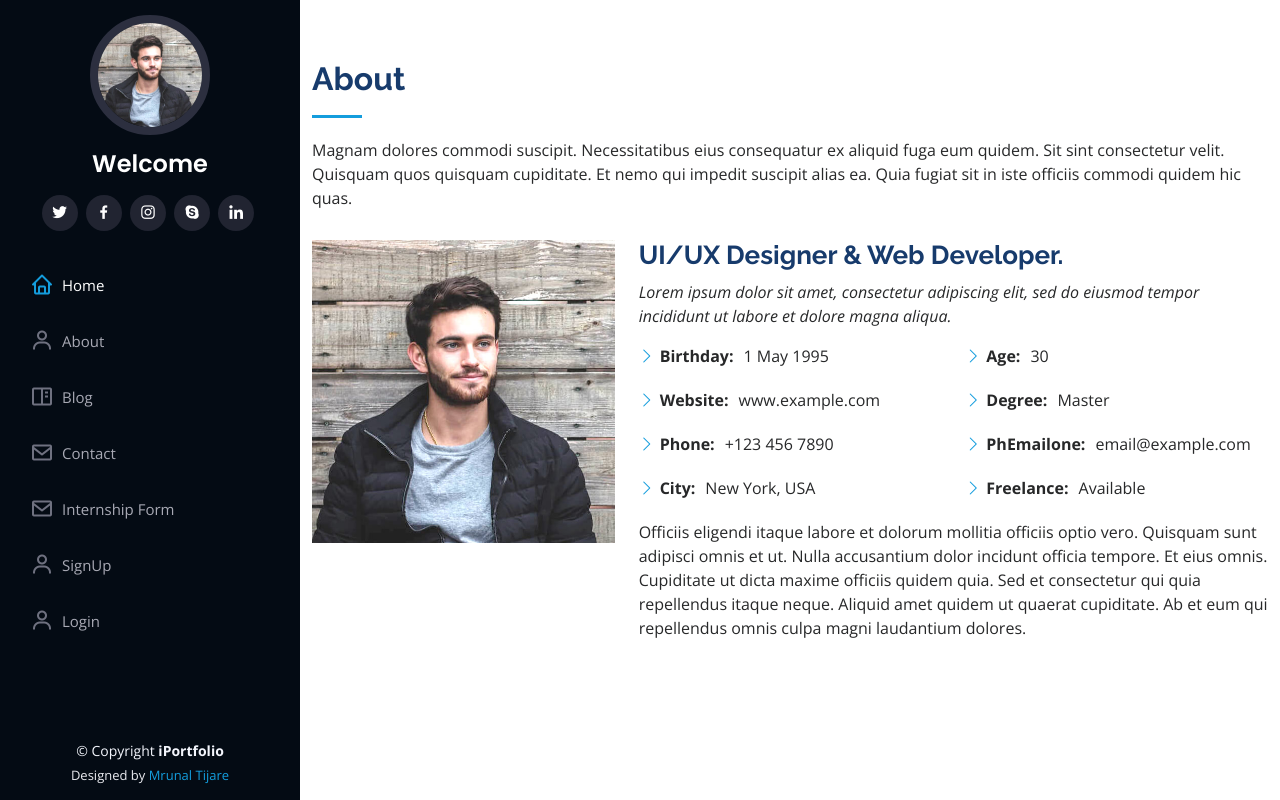
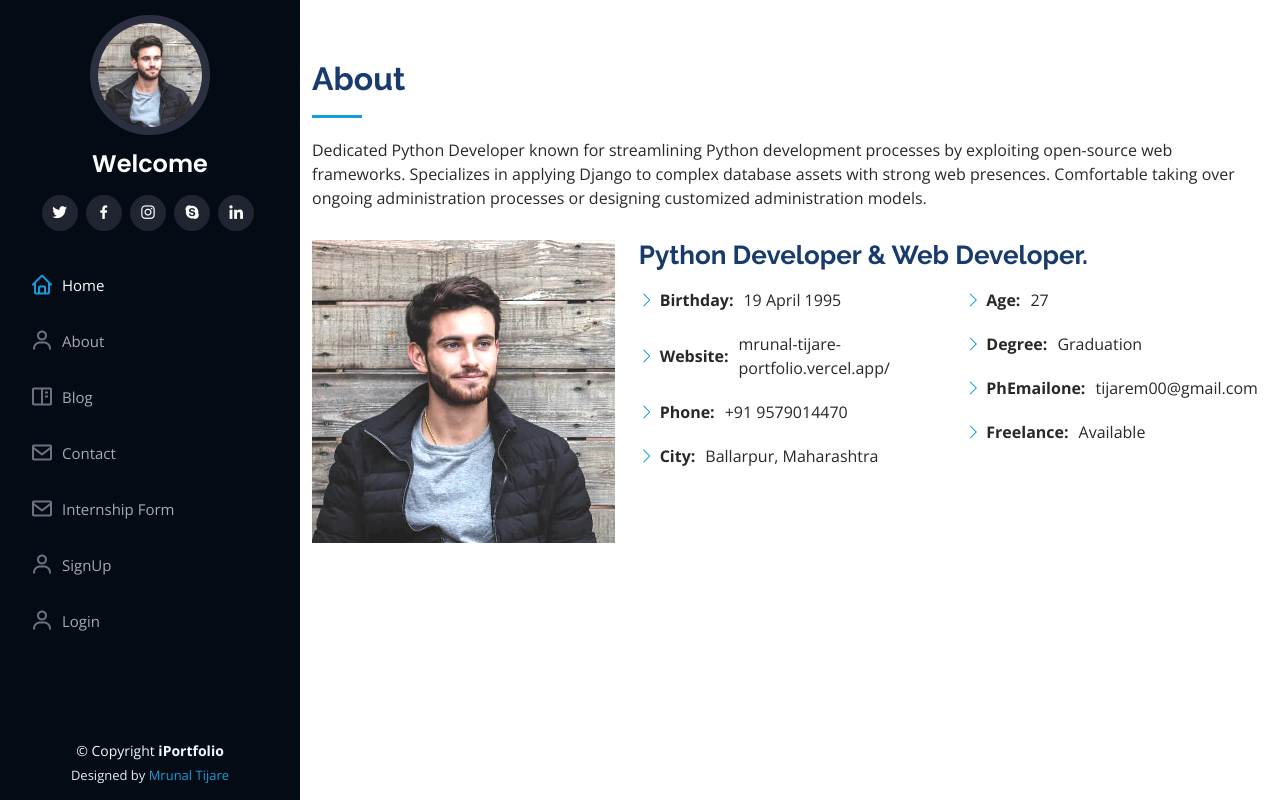
Before and after one commit to MrunalTijare19/MrunalTijarePortfolio, a Django app: page /about/ in a window 1280 px wide. Run offline with Django 4.2, Linux system fonts and the light colour scheme; some libraries are stand-ins or nearby versions.

Commit message:
Update about.html

```diff
--- a/templates/about.html
+++ b/templates/about.html
@@ -8,10 +8,10 @@
       <div class="section-title">
         <h2>About</h2>
         <p>
-          Magnam dolores commodi suscipit. Necessitatibus eius consequatur
-          ex aliquid fuga eum quidem. Sit sint consectetur velit. Quisquam
-          quos quisquam cupiditate. Et nemo qui impedit suscipit alias ea.
-          Quia fugiat sit in iste officiis commodi quidem hic quas.
+          Dedicated Python Developer known for streamlining Python development processes by exploiting
+open-source web frameworks. Specializes in applying Django to complex database assets with
+strong web presences. Comfortable taking over ongoing administration processes or designing
+customized administration models.
         </p>
       </div>
 
@@ -24,29 +24,28 @@
           />
         </div>
         <div class="col-lg-8 pt-4 pt-lg-0 content" data-aos="fade-left">
-          <h3>UI/UX Designer &amp; Web Developer.</h3>
+          <h3>Python Developer &amp; Web Developer.</h3>
           <p class="fst-italic">
-            Lorem ipsum dolor sit amet, consectetur adipiscing elit, sed do
-            eiusmod tempor incididunt ut labore et dolore magna aliqua.
+
           </p>
           <div class="row">
             <div class="col-lg-6">
               <ul>
                 <li>
                   <i class="bi bi-chevron-right"></i>
-                  <strong>Birthday:</strong> <span>1 May 1995</span>
+                  <strong>Birthday:</strong> <span>19 April 1995</span>
                 </li>
                 <li>
                   <i class="bi bi-chevron-right"></i>
-                  <strong>Website:</strong> <span>www.example.com</span>
+                  <strong>Website:</strong> <span>mrunal-tijare-portfolio.vercel.app/</span>
                 </li>
                 <li>
                   <i class="bi bi-chevron-right"></i>
-                  <strong>Phone:</strong> <span>+123 456 7890</span>
+                  <strong>Phone:</strong> <span>+91 9579014470</span>
                 </li>
                 <li>
                   <i class="bi bi-chevron-right"></i>
-                  <strong>City:</strong> <span>New York, USA</span>
+                  <strong>City:</strong> <span>Ballarpur, Maharashtra</span>
                 </li>
               </ul>
             </div>
@@ -54,16 +53,16 @@
               <ul>
                 <li>
                   <i class="bi bi-chevron-right"></i> <strong>Age:</strong>
-                  <span>30</span>
+                  <span>27</span>
                 </li>
                 <li>
                   <i class="bi bi-chevron-right"></i>
-                  <strong>Degree:</strong> <span>Master</span>
+                  <strong>Degree:</strong> <span>Graduation</span>
                 </li>
                 <li>
                   <i class="bi bi-chevron-right"></i>
                   <strong>PhEmailone:</strong>
-                  <span>email@example.com</span>
+                  <span>tijarem00@gmail.com</span>
                 </li>
                 <li>
                   <i class="bi bi-chevron-right"></i>
@@ -73,13 +72,7 @@
             </div>
           </div>
           <p>
-            Officiis eligendi itaque labore et dolorum mollitia officiis
-            optio vero. Quisquam sunt adipisci omnis et ut. Nulla
-            accusantium dolor incidunt officia tempore. Et eius omnis.
-            Cupiditate ut dicta maxime officiis quidem quia. Sed et
-            consectetur qui quia repellendus itaque neque. Aliquid amet
-            quidem ut quaerat cupiditate. Ab et eum qui repellendus omnis
-            culpa magni laudantium dolores.
+
           </p>
         </div>
       </div>
```
